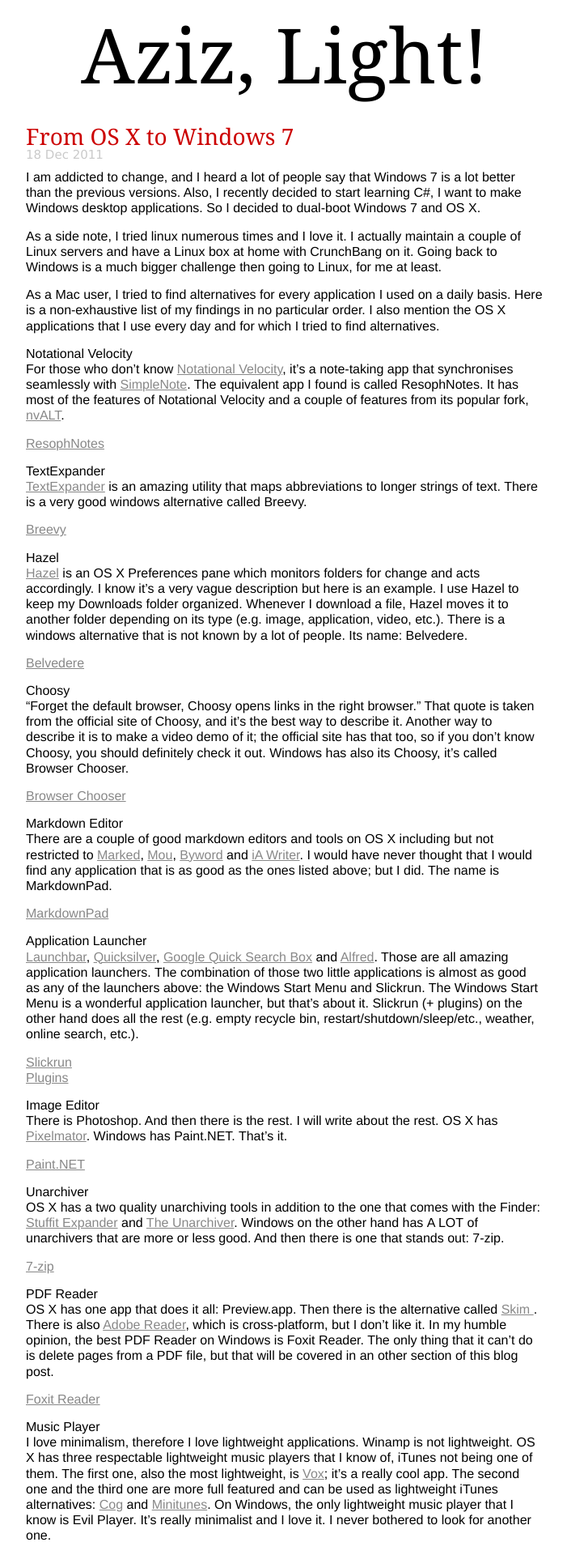
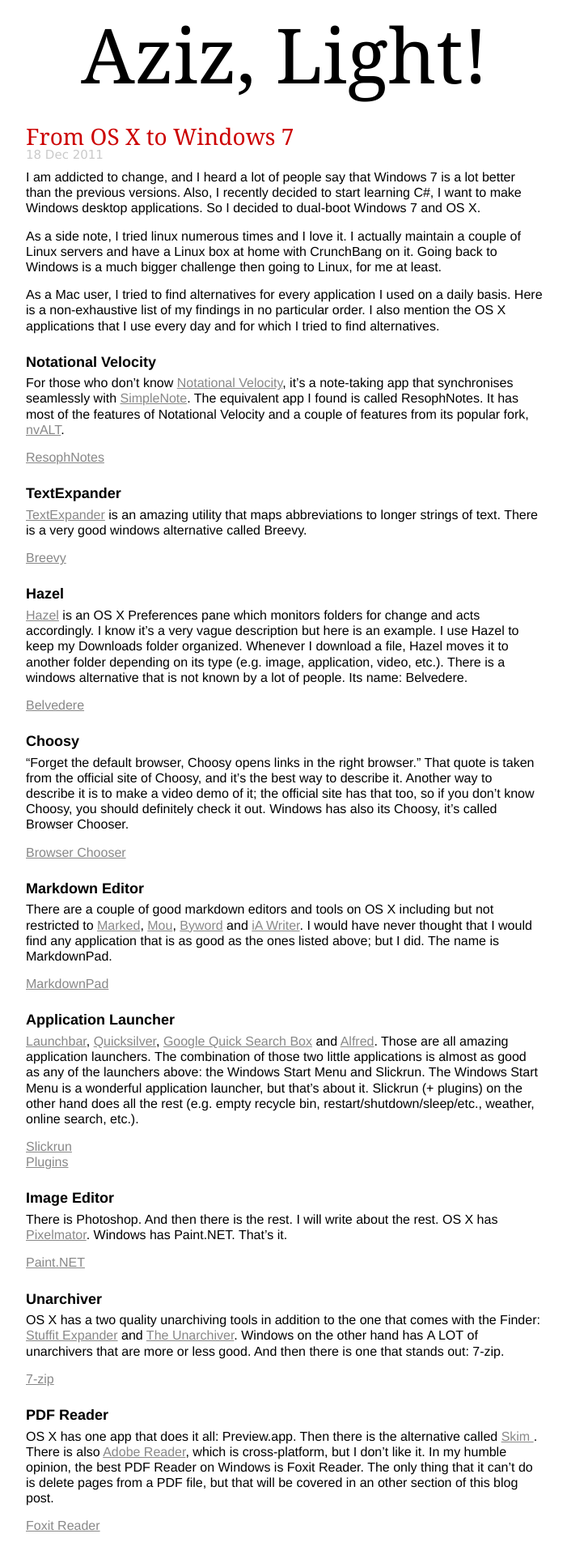
Before and after one commit to AzizLight/azizlight.github.com, a Jekyll site: the page built from _posts/2011-12-18-from-os-x-to-windows-7-alternative-applications.markdown, in a window 1280 px wide. Shown: the top 1920 px of the page at 81% size, without its empty margins (8-709 px from the left). Built offline with Jekyll 4.4.1, drawn with Linux system fonts in a browser that asks for light colours.

Commit message:
h3 not h2

```diff
--- a/_posts/2011-12-18-from-os-x-to-windows-7-alternative-applications.markdown
+++ b/_posts/2011-12-18-from-os-x-to-windows-7-alternative-applications.markdown
@@ -9,144 +9,124 @@ As a side note, I tried linux numerous times and I love it. I actually maintain
 
 As a Mac user, I tried to find alternatives for every application I used on a daily basis. Here is a non-exhaustive list of my findings in no particular order. I also mention the OS X applications that I use every day and for which I tried to find alternatives.
 
-Notational Velocity
---------------------
+### Notational Velocity ###
 
 For those who don't know [Notational Velocity](http://notational.net/), it's a note-taking app that synchronises seamlessly with [SimpleNote](http://www.simplenoteapp.com/). The equivalent app I found is called ResophNotes. It has most of the features of Notational Velocity and a couple of features from its popular fork, [nvALT](http://brettterpstra.com/project/nvalt/).
 
 [ResophNotes](http://resoph.com/ResophNotes/Welcome.html)
 
-TextExpander
--------------
+### TextExpander ###
 
 [TextExpander](http://www.smilesoftware.com/TextExpander/) is an amazing utility that maps abbreviations to longer strings of text. There is a very good windows alternative called Breevy.
 
 [Breevy](http://www.16software.com/breevy/)
 
-Hazel
-------
+### Hazel ###
 
 [Hazel](http://www.noodlesoft.com/hazel.php) is an OS X Preferences pane which monitors folders for change and acts accordingly. I know it's a very vague description but here is an example. I use Hazel to keep my Downloads folder organized. Whenever I download a file, Hazel moves it to another folder depending on its type (e.g. image, application, video, etc.). There is a windows alternative that is not known by a lot of people. Its name: Belvedere.
 
 [Belvedere](http://lifehacker.com/341950/belvedere-automates-your-self+cleaning-pc)
 
-Choosy
--------
+### Choosy ###
 
 "Forget the default browser, Choosy opens links in the right browser." That quote is taken from the official site of Choosy, and it's the best way to describe it. Another way to describe it is to make a video demo of it; the official site has that too, so if you don't know Choosy, you should definitely check it out. Windows has also its Choosy, it's called Browser Chooser.
 
 [Browser Chooser](http://browserchooser.codeplex.com/)
 
-Markdown Editor
-----------------
+### Markdown Editor ###
 
 There are a couple of good markdown editors and tools on OS X including but not restricted to [Marked](http://itunes.apple.com/gb/app/marked/id448925439?mt=12), [Mou](http://mouapp.com/), [Byword](http://bywordapp.com/) and [iA Writer](http://www.iawriter.com/). I would have never thought that I would find any application that is as good as the ones listed above; but I did. The name is MarkdownPad.
 
 [MarkdownPad](http://markdownpad.com/)
 
-Application Launcher
----------------------
+### Application Launcher ###
 
 [Launchbar](http://www.obdev.at/products/launchbar/index.html), [Quicksilver](http://qsapp.com/), [Google Quick Search Box](http://www.google.com/quicksearchbox/) and [Alfred](http://www.alfredapp.com/). Those are all amazing application launchers. The combination of those two little applications is almost as good as any of the launchers above: the Windows Start Menu and Slickrun. The Windows Start Menu is a wonderful  application launcher, but that's about it. Slickrun (+ plugins) on the other hand does all the rest (e.g. empty recycle bin, restart/shutdown/sleep/etc., weather, online search, etc.).
 
 [Slickrun](http://www.bayden.com/SlickRun/)
 [Plugins](http://www.bayden.com/other/)
 
-Image Editor
--------------
+### Image Editor ###
 
 There is Photoshop. And then there is the rest. I will write about the rest. OS X has [Pixelmator](http://www.pixelmator.com/). Windows has Paint.NET. That's it.
 
 [Paint.NET](http://www.getpaint.net/)
 
-Unarchiver
------------
+### Unarchiver ###
 
 OS X has a two quality unarchiving tools in addition to the one that comes with the Finder: [Stuffit Expander](http://www.stuffit.com/mac-expander.html) and [The Unarchiver](http://wakaba.c3.cx/s/apps/unarchiver). Windows on the other hand has **A LOT** of unarchivers that are more or less good. And then there is one that stands out: 7-zip.
 
 [7-zip](http://www.7-zip.org/)
 
-PDF Reader
------------
+### PDF Reader ###
 
 OS X has one app that does it all: Preview.app. Then there is the alternative called [Skim ](http://skim-app.sourceforge.net/). There is also [Adobe Reader](http://get.adobe.com/uk/reader/), which is cross-platform, but I don't like it. In my humble opinion, the best PDF Reader on Windows is Foxit Reader. The only thing that it can't do is delete pages from a PDF file, but that will be covered in an other section of this blog post.
 
 [Foxit Reader](http://foxitsoftware.com/Secure_PDF_Reader/)
 
-Music Player
--------------
+### Music Player ###
 
 I love minimalism, therefore I love lightweight applications. Winamp is not lightweight. OS X has three respectable lightweight music players that I know of, iTunes not being one of them. The first one, also the most lightweight, is [Vox](http://voxapp.didgeroo.com/); it's a really cool app. The second one and the third one are more full featured and can be used as lightweight iTunes alternatives: [Cog](http://cogx.org/) and [Minitunes](http://flavio.tordini.org/musique). On Windows, the only lightweight music player that I know is Evil Player. It's really minimalist and I love it. I never bothered to look for another one.
 
 [Evil Player](http://www.hakeem.gigahost.dk/download.php)
 
-PDF Editor
------------
+### PDF Editor ###
 
 Editing PDFs is not something that I do on a daily basis. For simple tasks like deleting a page or adding a note there is Preview.app on OS X. For more complicated tasks, there is of course the full version of [Adobe Acrobat](http://www.adobe.com/products/acrobat.html) but it's really overpriced in my humble opinion. As an cheaper alternative, there is [PDFPen](http://www.smilesoftware.com/PDFpen/). However, I found a cross-platform tool called PdfJumbler written in Java.
 
 [PdfJumbler](http://sourceforge.net/projects/pdfjumbler/)
 
-IRC Client
------------
+### IRC Client ###
 
 Let me start by saying that there are a lot of crappy IRC clients on Windows, mIRC being the first one of them. On OS X there are a couple of good ones: [Textual](http://www.codeux.com/textual/), [Linkinus](http://conceitedsoftware.com/products/linkinus) and [LimeChat](http://limechat.net/mac/), which is my favorite. I don't like [Colloquy](http://colloquy.info/) but some people do, so I think it's appropriate to mention it. Of course there is also the venerable [irssi](http://irssi.org/) that I use in conjunction with LimeChat. There is a windows port of irssi but I don't like it because I think that it doesn't integrate well with Windows. The only good IRC Client for Windows that I found is one called AdiIRC; and it's free too!
 
 [AdiIRC](http://www.adiirc.com/)
 
-Application Uninstaller
-------------------------
+### Application Uninstaller ###
 
 The first application uninstaller that I heard of on OS X was [AppZapper](http://www.appzapper.com/) which I got in an app bundle in my early Mac days. Since then, a lot of alternatives appeared; to mention only one: [AppCleaner](http://freemacsoft.net/), which is really, really good. On Windows, I use CCleaner, and I am happy with it. I am sure there are other apps that do the same thing. To be honest, CCleaner is more an alternative to [CleanMyMac](http://macpaw.com/cleanmymac) but whatever...
 
 [CCleaner](http://www.piriform.com/ccleaner)
 
-Clipboard Manager
-------------------
+### Clipboard Manager ###
 
 Usually this is integrated in the app launcher. All the OS X launchers I listed above have a clipboard manager integrated. On Windows, Slickrun doesn't have a clipboard manager, so I had to search for one. The most lightweight one that I found was CLCL.
 
 [CLCL](http://www.nakka.com/soft/clcl/index_eng.html)
 
-Twitter Client
----------------
+### Twitter Client ###
 
 On OS X, I use a client that not a lot of people know: [YoruFukurou](https://sites.google.com/site/yorufukurou/home-en). The cool thing about this client is that it lets you filter your timeline's tweets using regular expressions. The only Windows client that does this is MetroTwit, through an online service that is called [Proxlet](http://proxlet.com/), which is very limited and it doesn't work as well as YoruFukurou in my opinion.
 
 [MetroTwit](http://www.metrotwit.com/)
 
-GMail Client
--------------
+### GMail Client ###
 
 In the beginning there was [Mailplane](http://mailplaneapp.com/new_index). Then [Sparrow](http://www.sparrowmailapp.com/) came to life. And on Windows there is still a need. The closest thing I could find is a combination of two apps: GMail for Pokki and GMail Notifier (not the official one).
 
 [GMail for Pokki](http://www.pokki.com/)
 [GMail Notifier](http://www.gmailnotifier.com/)
 
-Anti-Virus
------------
+### Anti-Virus ###
 
 There are a lot of Windows anti-virus applications. I asked a geek friend who uses Windows what he used, and he told me AVG is good. In my opinion, it's free and it's good enough.
 
 [AVG Free](http://free.avg.com/)
 
-Integrated Development Environment
------------------------------------
+### Integrated Development Environment ###
 
 To create C# applications, Visual Studio is without question the best application. The Professional edition is obviously better than the free edition but it's quiet expensive too.
 
 [Visual C# Express 2010](http://www.microsoft.com/visualstudio/en-us/products/2010-editions/visual-csharp-express)
 [Visual Studio Professional](http://www.microsoft.com/visualstudio/en-us/products/2010-editions/professional/overview)
 
-Programmer's text editor
--------------------------
+### Programmer's text editor ###
 
 On OS X, the number of good text editors is impressive: [Textmate](http://macromates.com/), [MacVim](http://code.google.com/p/macvim/), [Vico](http://www.vicoapp.com/), [Chocolat](http://www.chocolatapp.com/), etc. On Windows, I had the choice to use one of the cross-platform editors ([jedit](http://jedit.org/), [Sublime Text 2](http://www.sublimetext.com/2), [Gedit](http://projects.gnome.org/gedit/) or [Geany](http://www.geany.org/)), [gVim](http://www.vim.org/download.php#pc) or even [E-TextEditor](http://www.e-texteditor.com/). But instead, I decided to give Notepad++ another try because it's so popular.
 
 [Notepad++](http://notepad-plus-plus.org/)
 
-Other
-------
+### Other ###
 
 Finally, there is a list of cross-platform application that I use on both OS X and Windows:
 
```
